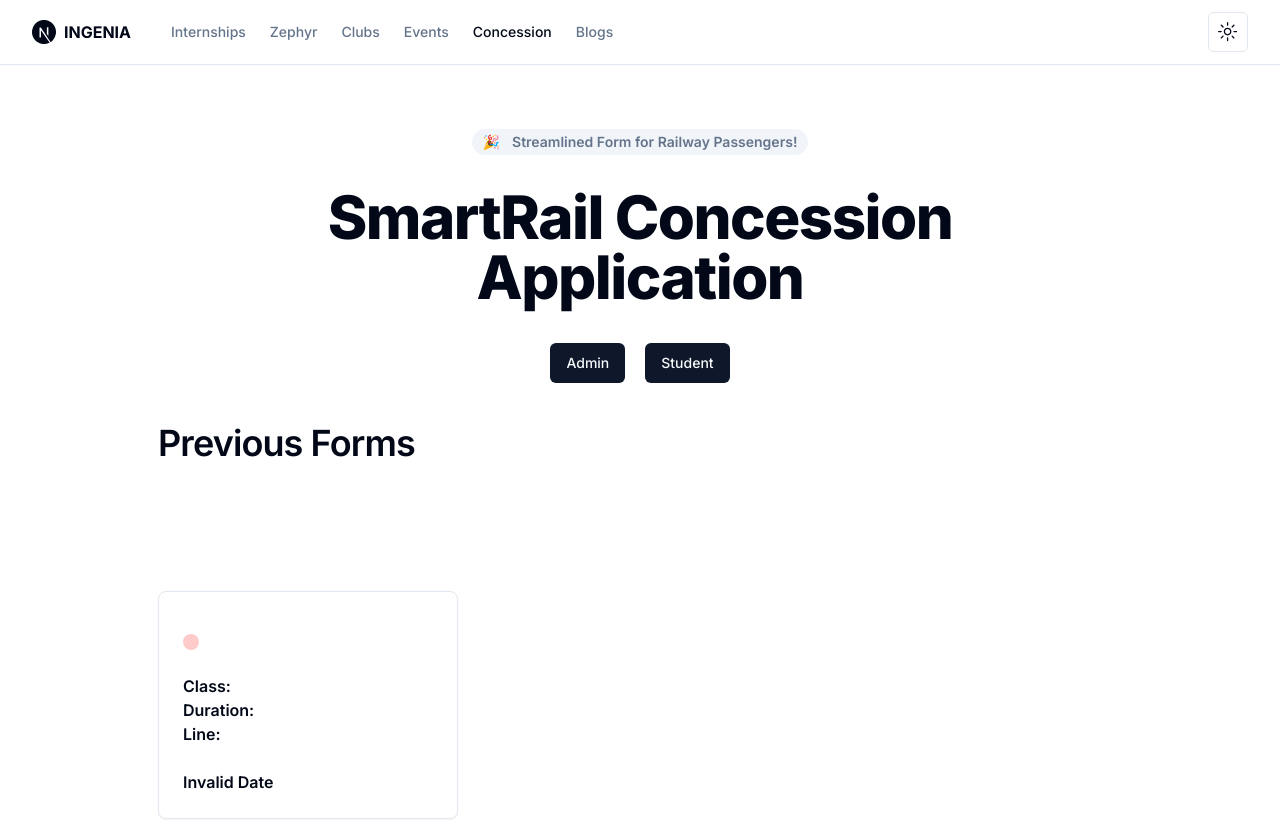
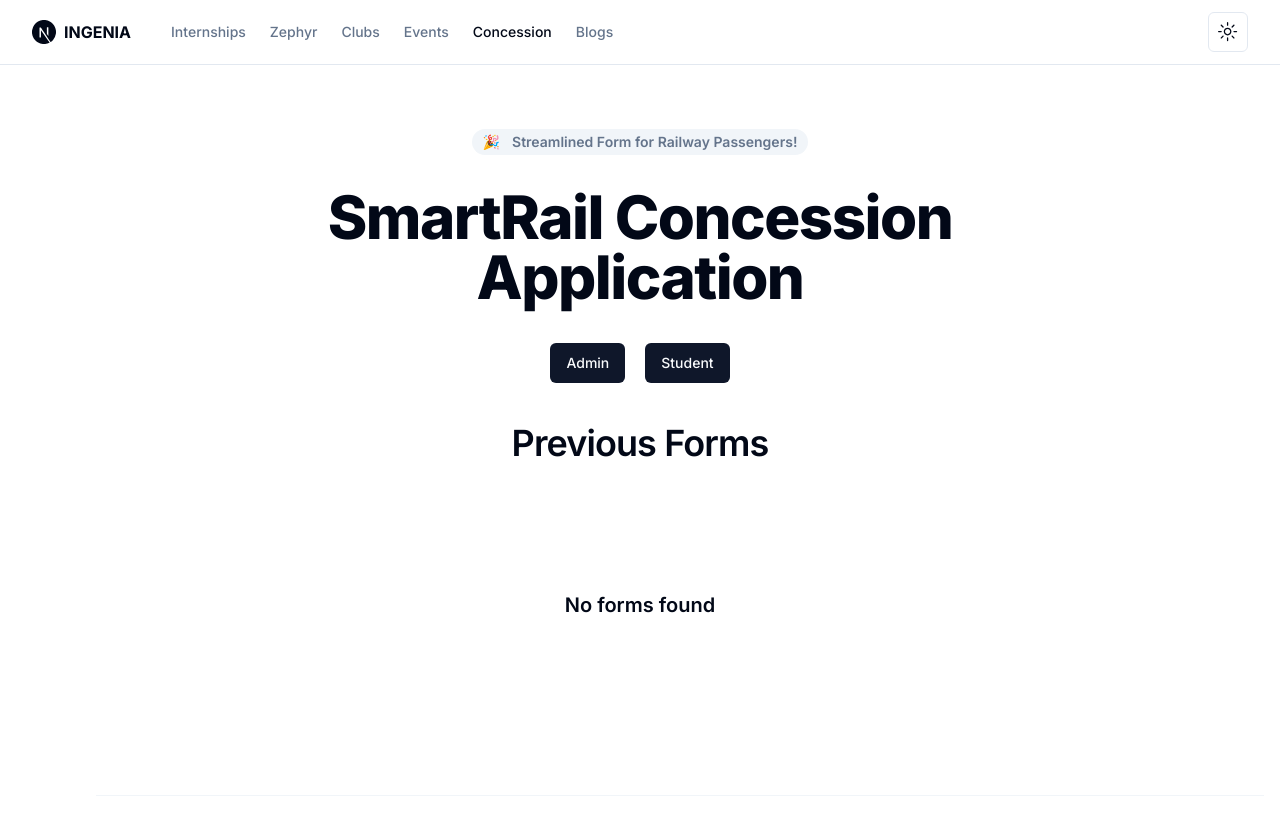
Before and after one commit to TechnicalVidya/portal, a Next.js app: page /concession in a window 1280 px wide. Shown: the top 820 px of the page. Built offline with nearby package versions, Linux system fonts and the light colour scheme; no server answers.

Commit message:
update concession

```diff
--- a/src/modules/concession/index.js
+++ b/src/modules/concession/index.js
@@ -13,7 +13,7 @@ const Concession = () => {
 
   useEffect(() => {
     fetchForms(setData, setLoading)
-  },[])
+  }, [])
 
   return (
     <div className="flex flex-col pt-8">
@@ -44,7 +44,12 @@ const Concession = () => {
         <div className="pt-10  md:space-y-16 space-y-6 ">
           <Heading heading={"Previous Forms"} />
           <div className="pt-16 center flex flex-wrap">
-            <FormDisplay data={data} loading={loading} />
+            {
+              data.length ?
+                <FormDisplay data={data} loading={loading} />
+                :
+                <p className='text-center w-full font-semibold text-xl'>No forms found</p>
+            }
           </div>
         </div>
       </main>
```
